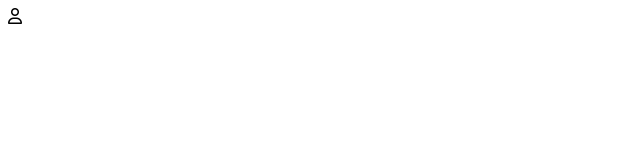
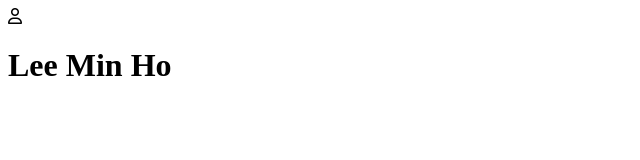
Before and after one commit to VuongWeb/Coffee-Rirakkusu, a plain HTML site: page page/index.html in a window 1280 px wide. Shown: the whole page, without its empty margins (0-640 px from the left). Drawn offline with Linux system fonts and the light colour scheme.

Commit message:
rename file index

```diff
--- a/page/homePage.html
+++ b/page/index.html
@@ -15,5 +15,6 @@
   </head>
   <body>
     <i class="fa-regular fa-user"></i>
+    <h1>Lee Min Ho</h1>
   </body>
 </html>
```
